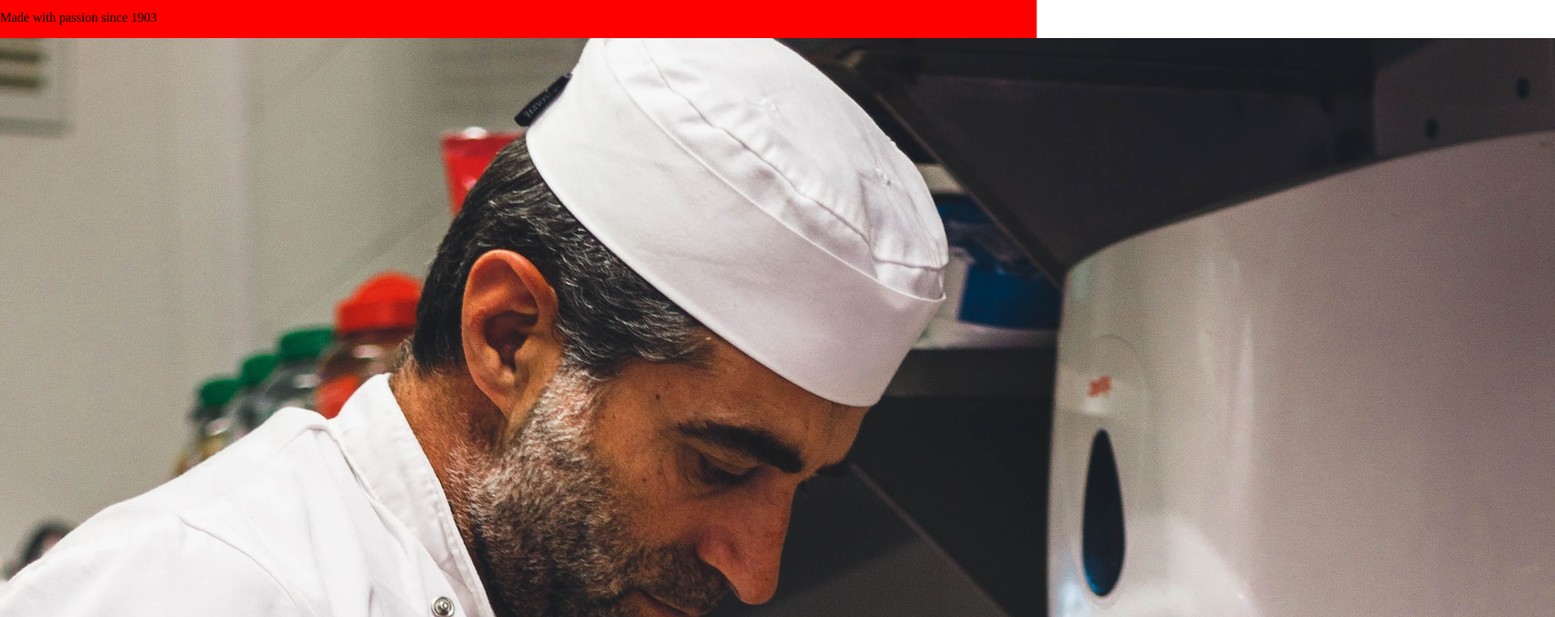
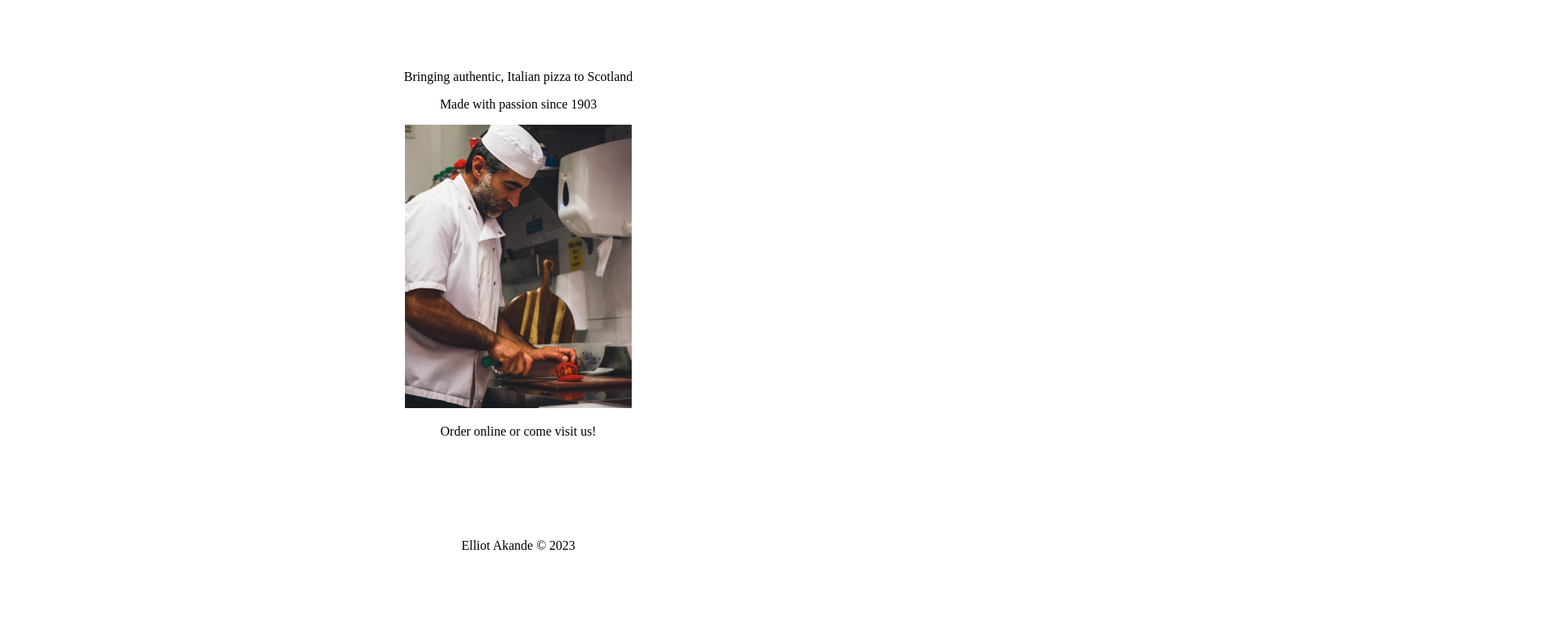
Before and after one commit to Elliot-Akande/restaurant-page, a website built with webpack: page dist/index.html in a window 1280 px wide. Shown: the part 101-863 px from the top of the page at 81% size, 1920 px wide, since content can reach past the window. After the commit the page ends 800 px from the top, so only its background shows below. Built offline with nearby package versions, Linux system fonts and the light colour scheme.

Commit message:
Create basic home page style

```diff
--- a/src/style.css
+++ b/src/style.css
@@ -1,8 +1,24 @@
 html,
 body {
     margin: 0;
+    height: 100%;
+    text-align: center;
 }
 
 #content {
-    background: red;
+    display: flex;
+    flex-direction: column;
+    height: 100%;
 }
+
+main {
+    flex: 1;
+
+    display: flex;
+    justify-content: center;
+    align-items: center;
+}
+
+.card>img {
+    height: 350px;
+}
```
